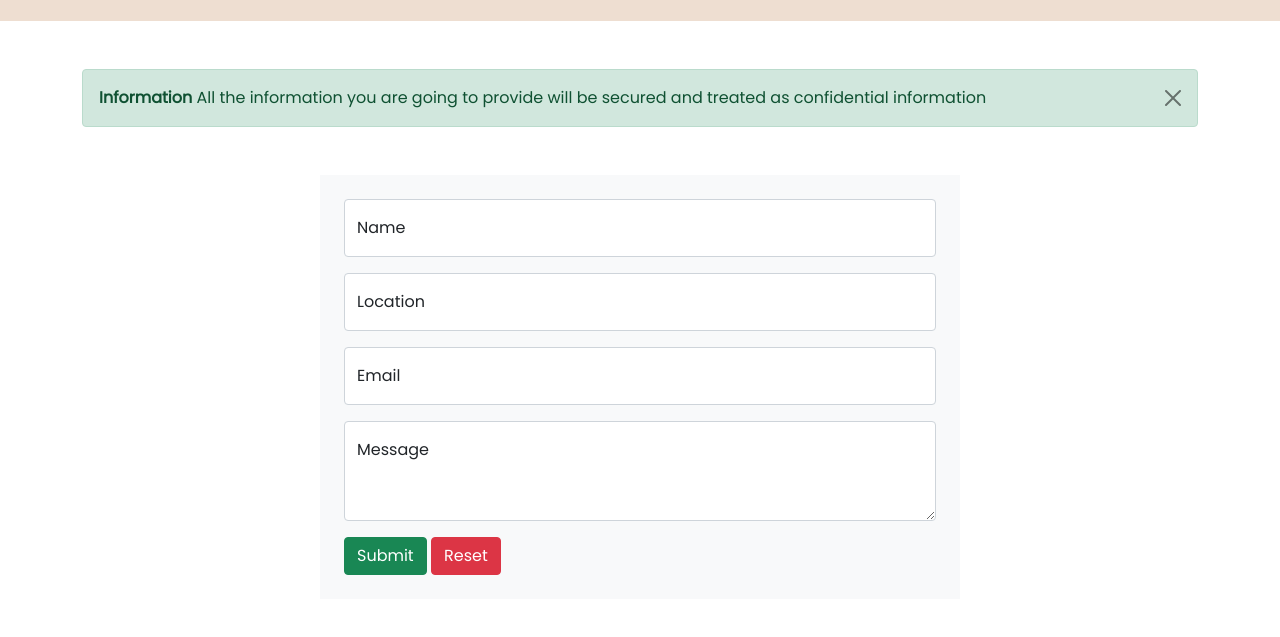
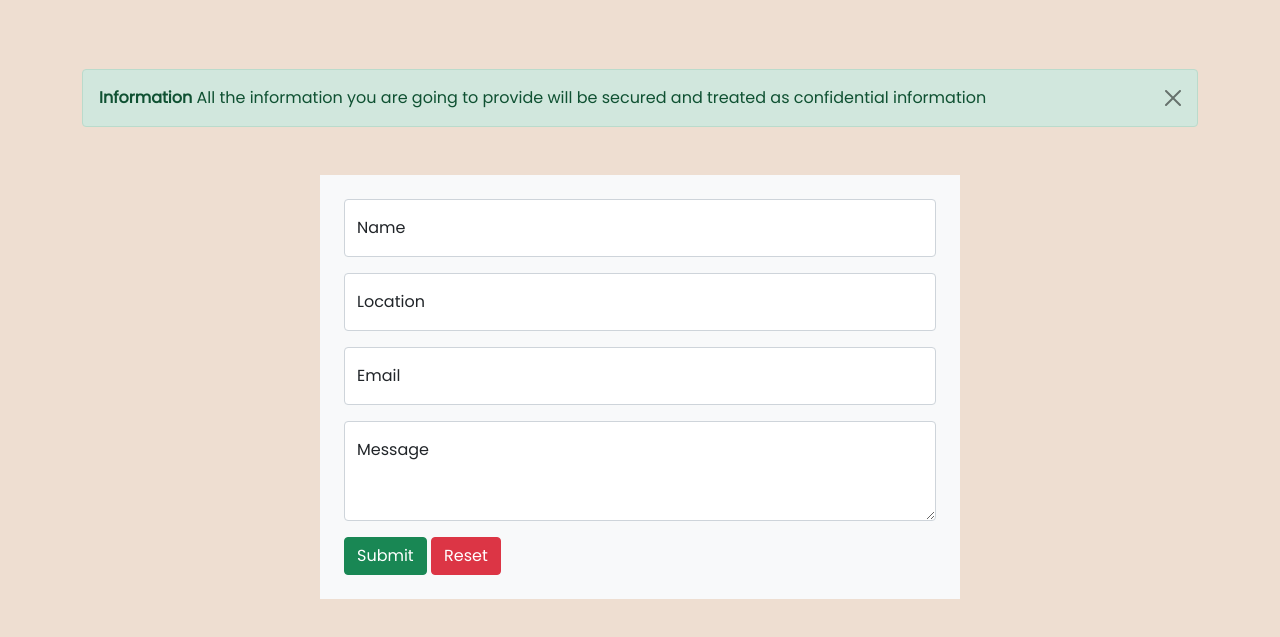
Before and after one commit to anggeee/MP-1---Bootstrap, a plain HTML site: page contact.html in a window 1280 px wide. Shown: the part 67-704 px from the top of the page. Drawn offline with nearby package versions, Linux system fonts and the light colour scheme.

Commit message:
Change bg

```diff
--- a/css/contact.css
+++ b/css/contact.css
@@ -2,3 +2,7 @@
   box-sizing: border-box;
   font-family: "Poppins", serif;
 }
+
+body {
+  background-color: #eeded1;
+}
```
